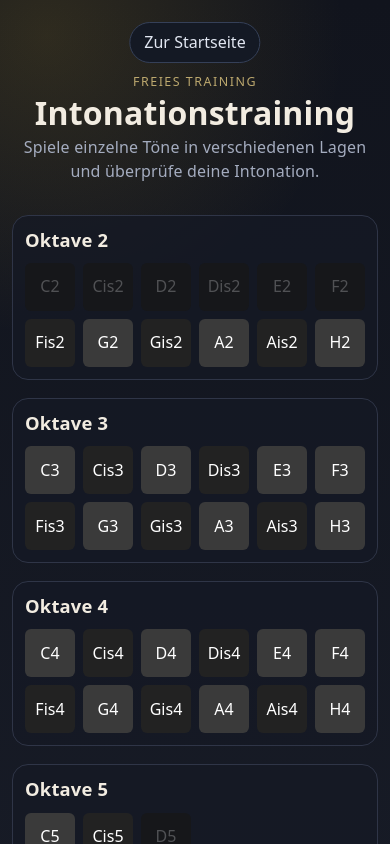
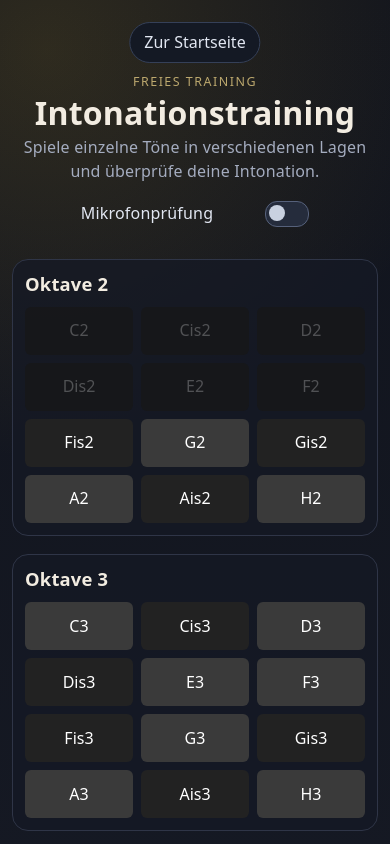
Before and after one commit to bassdman/ear-training, a React (Vite) app: page /intonation-training in a window 390 px wide. Shown: the top 844 px of the page. Built offline with nearby package versions, Linux system fonts and the light colour scheme.

Commit message:
made responsive

```diff
--- a/src/pages/intonation/IntonationTrainingPage.tsx
+++ b/src/pages/intonation/IntonationTrainingPage.tsx
@@ -14,6 +14,14 @@ const possibleNotes = [
 const noteLabels = ['C', 'Cis', 'D', 'Dis', 'E', 'F', 'Fis', 'G', 'Gis', 'A', 'Ais', 'H']
 const noteNames = ['c', 'cis', 'd', 'dis', 'e', 'f', 'fis', 'g', 'gis', 'a', 'ais', 'h']
 const blackKeys = [false, true, false, true, false, false, true, false, true, false, true, false]
+const PITCH_TOLERANCE_CENTS = 30
+const REQUIRED_STABLE_SAMPLES = 8
+
+type PitchResult = {
+  detectedNote: string
+  cents: number
+  isInTune: boolean
+}
 
 function getNoteConfig(noteId: string) {
   const normalizedNoteId = noteId.replace(/-disabled$/, '')
@@ -29,12 +37,82 @@ function getNoteConfig(noteId: string) {
 
 type ActiveNote = string | null
 
+export function getPitchResult(frequency: number, targetNoteId: string): PitchResult | null {
+  const target = getNoteConfig(targetNoteId)
+  const targetNoteIndex = noteNames.indexOf(target.note)
+  if (!Number.isFinite(frequency) || frequency <= 0 || targetNoteIndex === -1) return null
+
+  const detectedMidi = Math.round(69 + 12 * Math.log2(frequency / 440))
+  const targetMidi = (target.octave + 1) * 12 + targetNoteIndex
+  const detectedFrequency = 440 * 2 ** ((detectedMidi - 69) / 12)
+  const cents = Math.round(1200 * Math.log2(frequency / detectedFrequency)) || 0
+  const detectedNoteIndex = ((detectedMidi % 12) + 12) % 12
+  const detectedOctave = Math.floor(detectedMidi / 12) - 1
+
+  return {
+    detectedNote: `${noteLabels[detectedNoteIndex]}${detectedOctave}`,
+    cents,
+    isInTune: Math.abs(1200 * Math.log2(frequency / (440 * 2 ** ((targetMidi - 69) / 12)))) <= PITCH_TOLERANCE_CENTS,
+  }
+}
+
+export function getMicrophoneErrorMessage(error: unknown): string {
+  if (error instanceof DOMException && error.name === 'NotAllowedError') {
+    return 'Der Mikrofonzugriff wurde blockiert. Erlaube Safari den Zugriff auf das Mikrofon für diese Website.'
+  }
+
+  if (error instanceof DOMException && error.name === 'NotFoundError') {
+    return 'Es wurde kein Mikrofon gefunden.'
+  }
+
+  if (!window.isSecureContext || !navigator.mediaDevices?.getUserMedia) {
+    return 'Das Mikrofon benötigt eine sichere HTTPS-Verbindung. Öffne die Seite nicht über http://.'
+  }
+
+  return 'Das Mikrofon konnte nicht verwendet werden. Versuche es erneut.'
+}
+
+function detectPitch(samples: Float32Array, sampleRate: number): number | null {
+  let rms = 0
+  for (const sample of samples) rms += sample * sample
+  if (Math.sqrt(rms / samples.length) < 0.015) return null
+
+  const minimumLag = Math.floor(sampleRate / 1000)
+  const maximumLag = Math.floor(sampleRate / 70)
+  let bestLag = -1
+  let bestCorrelation = 0
+
+  for (let lag = minimumLag; lag <= maximumLag; lag += 1) {
+    let correlation = 0
+    let firstEnergy = 0
+    let delayedEnergy = 0
+    for (let index = 0; index < samples.length - lag; index += 1) {
+      correlation += samples[index] * samples[index + lag]
+      firstEnergy += samples[index] * samples[index]
+      delayedEnergy += samples[index + lag] * samples[index + lag]
+    }
+    const normalizedCorrelation = correlation / Math.sqrt(firstEnergy * delayedEnergy)
+    if (normalizedCorrelation > bestCorrelation) {
+      bestCorrelation = normalizedCorrelation
+      bestLag = lag
+    }
+  }
+
+  return bestLag === -1 || bestCorrelation < 0.75 ? null : sampleRate / bestLag
+}
+
 export function IntonationTrainingPage() {
   const navigate = useNavigate()
   const [activeNote, setActiveNote] = useState<ActiveNote>(null)
   const [audioError, setAudioError] = useState<string | null>(null)
+  const [microphoneEnabled, setMicrophoneEnabled] = useState(false)
+  const [listeningNote, setListeningNote] = useState<ActiveNote>(null)
+  const [pitchResult, setPitchResult] = useState<{ noteId: string, result: PitchResult } | null>(null)
   const currentAudioRef = useRef<HTMLAudioElement | null>(null)
   const activeTimerRef = useRef<number | null>(null)
+  const microphoneStreamRef = useRef<MediaStream | null>(null)
+  const audioContextRef = useRef<AudioContext | null>(null)
+  const animationFrameRef = useRef<number | null>(null)
   const octaves = [...new Set(possibleNotes.map((noteId) => getNoteConfig(noteId).octave))].sort((a, b) => a - b)
 
   const playNote = (noteId: string) => {
@@ -64,9 +142,77 @@ export function IntonationTrainingPage() {
     activeTimerRef.current = window.setTimeout(() => setActiveNote(null), 200)
   }
 
+  const stopListening = () => {
+    if (animationFrameRef.current !== null) window.cancelAnimationFrame(animationFrameRef.current)
+    microphoneStreamRef.current?.getTracks().forEach((track) => track.stop())
+    void audioContextRef.current?.close()
+    microphoneStreamRef.current = null
+    audioContextRef.current = null
+    animationFrameRef.current = null
+    setListeningNote(null)
+  }
+
+  const startListening = async (noteId: string) => {
+    stopListening()
+    setPitchResult(null)
+
+    if (!window.isSecureContext || !navigator.mediaDevices?.getUserMedia) {
+      setAudioError(getMicrophoneErrorMessage(null))
+      return
+    }
+
+    try {
+      const stream = await navigator.mediaDevices.getUserMedia({ audio: true })
+      const audioContext = new AudioContext()
+      const analyser = audioContext.createAnalyser()
+      analyser.fftSize = 2048
+      audioContext.createMediaStreamSource(stream).connect(analyser)
+      const samples = new Float32Array(analyser.fftSize)
+      const stableFrequencies: number[] = []
+
+      microphoneStreamRef.current = stream
+      audioContextRef.current = audioContext
+      setListeningNote(noteId)
+
+      const analyse = () => {
+        analyser.getFloatTimeDomainData(samples)
+        const frequency = detectPitch(samples, audioContext.sampleRate)
+        if (frequency !== null) {
+          stableFrequencies.push(frequency)
+          if (stableFrequencies.length > REQUIRED_STABLE_SAMPLES) stableFrequencies.shift()
+          const lowestFrequency = Math.min(...stableFrequencies)
+          const highestFrequency = Math.max(...stableFrequencies)
+          const spreadInCents = 1200 * Math.log2(highestFrequency / lowestFrequency)
+
+          if (stableFrequencies.length === REQUIRED_STABLE_SAMPLES && spreadInCents < 15) {
+            const averageFrequency = stableFrequencies.reduce((sum, value) => sum + value, 0) / stableFrequencies.length
+            const result = getPitchResult(averageFrequency, noteId)
+            if (result) setPitchResult({ noteId, result })
+            stopListening()
+            return
+          }
+        } else {
+          stableFrequencies.length = 0
+        }
+        animationFrameRef.current = window.requestAnimationFrame(analyse)
+      }
+
+      animationFrameRef.current = window.requestAnimationFrame(analyse)
+    } catch (error) {
+      setAudioError(getMicrophoneErrorMessage(error))
+      stopListening()
+    }
+  }
+
+  const toggleMicrophone = () => {
+    if (microphoneEnabled) stopListening()
+    setMicrophoneEnabled(!microphoneEnabled)
+  }
+
   useEffect(() => () => {
     currentAudioRef.current?.pause()
     if (activeTimerRef.current !== null) window.clearTimeout(activeTimerRef.current)
+    stopListening()
   }, [])
 
   return (
@@ -81,6 +227,15 @@ export function IntonationTrainingPage() {
           <p className="intonation-subtitle">
             Spiele einzelne Töne in verschiedenen Lagen und überprüfe deine Intonation.
           </p>
+          <label className="intonation-microphone-toggle">
+            <span>Mikrofonprüfung</span>
+            <input
+              type="checkbox"
+              checked={microphoneEnabled}
+              onChange={toggleMicrophone}
+            />
+            <span className="intonation-toggle-track" aria-hidden="true" />
+          </label>
           {audioError && <p className="intonation-audio-error" role="alert">{audioError}</p>}
         </header>
 
@@ -96,16 +251,36 @@ export function IntonationTrainingPage() {
                     const noteConfig = getNoteConfig(noteId)
                     const noteIndex = noteNames.indexOf(noteConfig.note)
                     const isActive = activeNote === noteId
+                    const isListening = listeningNote === noteId
+                    const result = pitchResult?.noteId === noteId ? pitchResult.result : null
 
                     return (
+                      <div className="intonation-note-group" key={noteId}>
                         <button
                           className={`intonation-note ${blackKeys[noteIndex] ? 'is-black' : ''} ${isActive ? 'is-active' : ''}`}
-                        key={noteId}
                           disabled={noteConfig.disabled}
                           onClick={() => playNote(noteId)}
                         >
                           {noteLabels[noteIndex]}{octave}
                         </button>
+                        {microphoneEnabled && !noteConfig.disabled && (
+                          <button
+                            className={`intonation-microphone ${isListening ? 'is-listening' : ''}`}
+                            onClick={() => isListening ? stopListening() : void startListening(noteId)}
+                            aria-label={`${isListening ? 'Mikrofon stoppen für' : 'Mikrofon starten für'} ${noteLabels[noteIndex]}${octave}`}
+                          >
+                            {isListening ? 'Stopp' : 'Mikrofon'}
+                          </button>
+                        )}
+                        {isListening && <p className="intonation-listening">Höre zu ...</p>}
+                        {result && (
+                          <p className={`intonation-pitch-result ${result.isInTune ? 'is-in-tune' : 'is-out-of-tune'}`} role="status">
+                            {result.isInTune
+                              ? `Richtig (${result.cents > 0 ? '+' : ''}${result.cents} Cent)`
+                              : `Daneben. Das war ${result.detectedNote}.`}
+                          </p>
+                        )}
+                      </div>
                     )
                   })}
                 </div>
--- a/src/pages/intonation/intonationTrainingPage.css
+++ b/src/pages/intonation/intonationTrainingPage.css
@@ -49,6 +49,67 @@
   color: #a4acbf;
 }
 
+.intonation-microphone-toggle {
+  position: relative;
+  display: inline-flex;
+  align-items: center;
+  margin-top: 18px;
+  padding-right: 52px;
+  color: #e2e7f2;
+  cursor: pointer;
+}
+
+.intonation-microphone-toggle input {
+  position: absolute;
+  top: 50%;
+  right: 0;
+  z-index: 1;
+  width: 42px;
+  height: 24px;
+  margin: 0;
+  opacity: 0;
+  transform: translateY(-50%);
+  cursor: pointer;
+}
+
+.intonation-toggle-track {
+  position: relative;
+  right: -52px;
+  width: 42px;
+  height: 24px;
+  border: 1px solid #56617b;
+  border-radius: 12px;
+  background: #252c3c;
+  transition: background 0.15s, border-color 0.15s;
+}
+
+.intonation-toggle-track::after {
+  position: absolute;
+  top: 3px;
+  left: 3px;
+  width: 16px;
+  height: 16px;
+  border-radius: 50%;
+  background: #c9d1e0;
+  content: '';
+  transition: transform 0.15s;
+}
+
+.intonation-microphone-toggle input:checked + .intonation-toggle-track {
+  border-color: #64b477;
+  background: #28613b;
+}
+
+.intonation-microphone-toggle input:checked + .intonation-toggle-track::after {
+  transform: translateX(18px);
+  background: #f2fff4;
+}
+
+.intonation-microphone-toggle input:focus-visible + .intonation-toggle-track {
+  outline: 2px solid #e4c169;
+  outline-offset: 3px;
+}
+
 .intonation-audio-error {
   max-width: 60ch;
   margin: 16px auto 0;
@@ -79,8 +140,14 @@
 
 .intonation-notes {
   display: grid;
-  grid-template-columns: repeat(6, minmax(0, 1fr));
+  grid-template-columns: repeat(auto-fit, minmax(104px, 1fr));
   gap: 8px;
+}
+
+.intonation-note-group {
+  display: grid;
+  gap: 6px;
+  min-width: 0;
 }
 
 .intonation-note {
@@ -107,6 +174,54 @@
 
 .intonation-note.is-black {
   background: #222;
+}
+
+.intonation-microphone {
+  border: 1px solid #49526a;
+  border-radius: 6px;
+  padding: 7px 4px;
+  background: #232a3a;
+  color: #e2e7f2;
+  cursor: pointer;
+}
+
+.intonation-microphone:hover,
+.intonation-microphone:focus-visible {
+  background: #35415b;
+}
+
+.intonation-microphone.is-listening {
+  border-color: #d7a848;
+  background: #6d4f16;
+  color: #fff0bd;
+}
+
+.intonation-listening,
+.intonation-pitch-result {
+  min-height: 2.5em;
+  margin: 0;
+  font-size: 0.75rem;
+  line-height: 1.25;
+  text-align: center;
+}
+
+.intonation-listening {
+  color: #e4c169;
+}
+
+.intonation-pitch-result {
+  padding: 4px;
+  border-radius: 4px;
+}
+
+.intonation-pitch-result.is-in-tune {
+  background: #245c39;
+  color: #dcf8df;
+}
+
+.intonation-pitch-result.is-out-of-tune {
+  background: #713736;
+  color: #ffd7ce;
 }
 
 .intonation-note.is-black:hover,
```
Also changed, not shown: 2 other files (tests, documents, lock files or other folders). Lines whose indentation alone changed are shown as unchanged.
